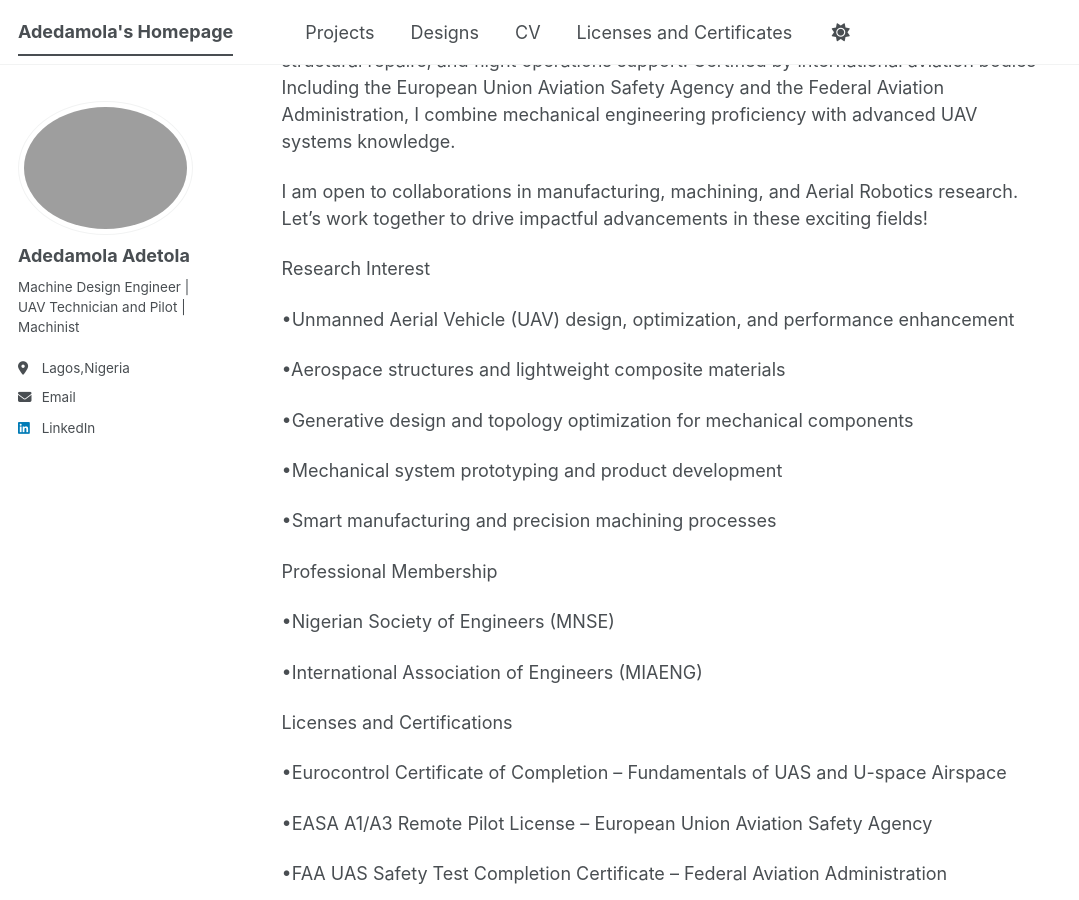
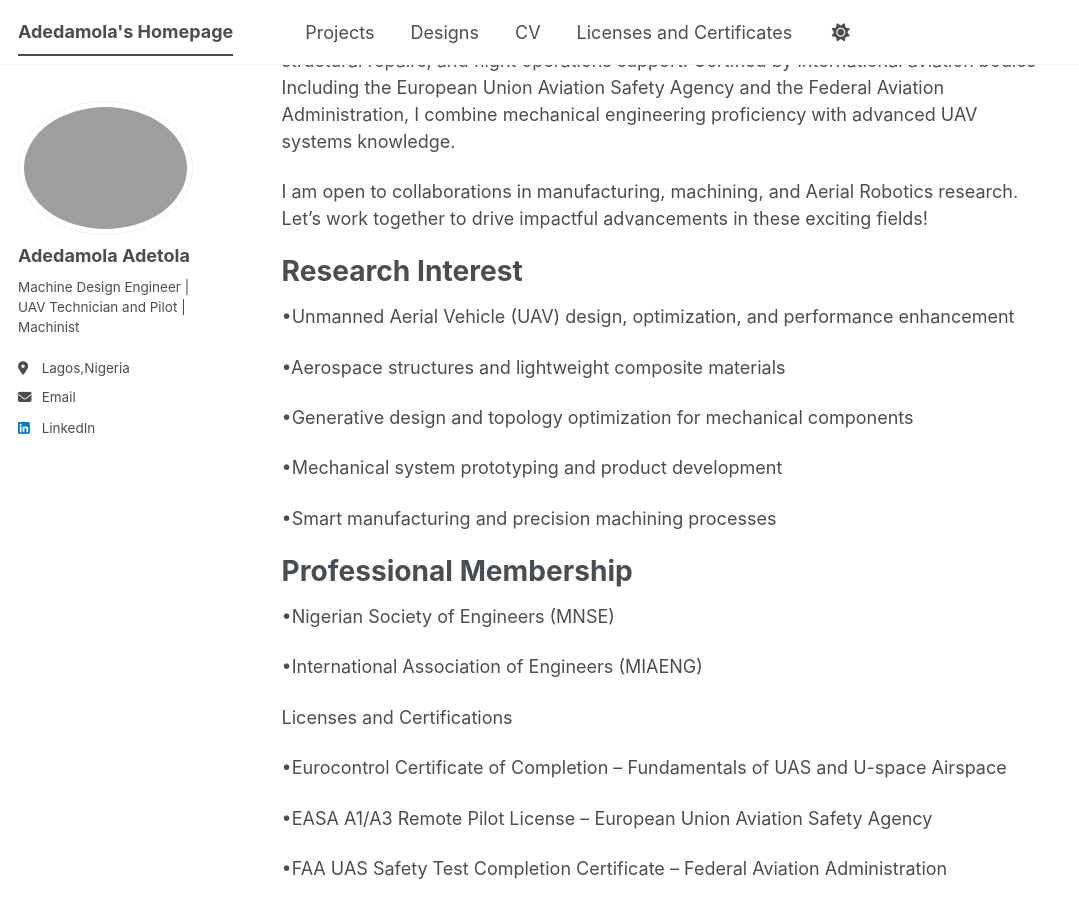
Before and after one commit to Adedam100/Adedam100.github.io, a Jekyll site: the page built from _pages/about.md, in a window 1280 px wide and 900 px high, scrolled down 336 px. Shown: the whole window, without its empty margins (0-1079 px from the left). Built offline with Jekyll 4.4.1, drawn with Linux system fonts in a browser that asks for light colours; a script bundle is joined from its source files by our own code; library files that are not in the unit come from our copies.

```diff
--- a/_pages/about.md
+++ b/_pages/about.md
@@ -15,7 +15,7 @@ Including the European Union Aviation Safety Agency and the Federal Aviation Adm
 I am open to collaborations in manufacturing, machining, and Aerial Robotics research. Let’s work together to drive impactful advancements in these exciting fields!
 
 
-Research Interest
+<h1>Research Interest</h1>
 
 •Unmanned Aerial Vehicle (UAV) design, optimization, and performance 	enhancement
 
@@ -29,7 +29,7 @@ Research Interest
 
 
 
-Professional Membership
+<h1>Professional Membership</h1>
 
 •Nigerian Society of Engineers (MNSE)
 
```
